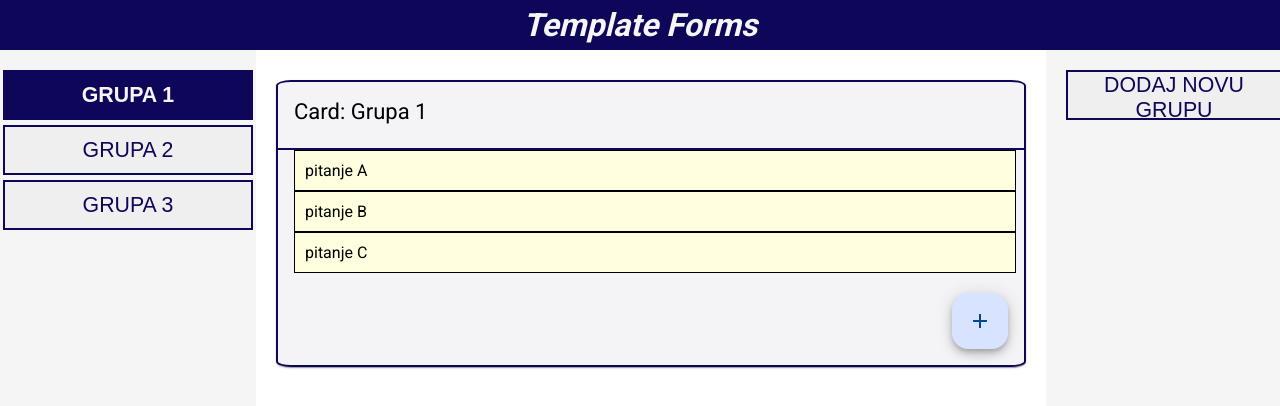
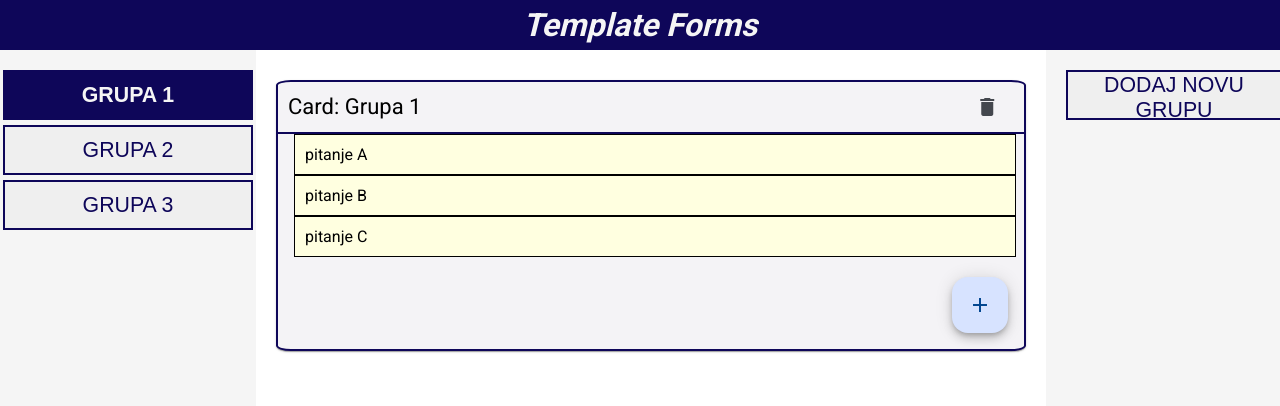
Before and after one commit to CROmarcos/TemplateForms, an Angular app in the folder frontend/: page / in a window 1280 px wide. Shown: the top 406 px of the page. Built offline with nearby package versions, Linux system fonts and the light colour scheme.

Commit message:
Brisanje grupe

```diff
--- a/frontend/src/app/app.component.html
+++ b/frontend/src/app/app.component.html
@@ -12,7 +12,7 @@
     </div>
     <div class="center-panel">
       <ng-container *ngIf="selectedCard as card">
-        <app-card [text]="card.text"></app-card>
+        <app-card [text]="card.text" (delete)="deleteCard(selectedCard)"></app-card>
       </ng-container>
     </div>
     <div class="side-panel">
--- a/frontend/src/app/app.component.ts
+++ b/frontend/src/app/app.component.ts
@@ -45,4 +45,9 @@ export class AppComponent {
     this.cards.push(newCard);
     this.selectedCard = newCard;
   }
+
+  deleteCard(cardToDelete: any) {
+    this.cards = this.cards.filter(card => card.id !== cardToDelete.id);
+    this.selectedCard = this.cards.length ? this.cards[0] : null;
+  }
 }
--- a/frontend/src/app/components/card/card.component.html
+++ b/frontend/src/app/components/card/card.component.html
@@ -1,6 +1,13 @@
 <mat-card>
     <mat-card-header>
-        <mat-card-title>Card: {{text}}</mat-card-title>
+        <div class="titleholder">
+            <mat-card-title>Card: {{text}}</mat-card-title>
+        </div>
+        <div class="actionholder">
+            <button mat-icon-button color="warn" (click)="deleteCard()" aria-label="Obriši grupu pitanja">
+                <mat-icon>delete</mat-icon>
+            </button>
+        </div>
     </mat-card-header>
 
     <mat-card-content>
--- a/frontend/src/app/components/card/card.component.scss
+++ b/frontend/src/app/components/card/card.component.scss
@@ -11,6 +11,7 @@ mat-card {
     &-header {
         width: 100%;
         height: 50px;
+        padding: 0;
         border-bottom: rgb(14, 6, 89) 2pt solid;
         font-size: 18pt;
     }
@@ -53,3 +54,19 @@ mat-card {
     right: 16px;
     z-index: 10;
 }
+
+.titleholder {
+    width: 90%;
+    height: 100%;
+    display: flex;
+    align-items: center;
+    padding-left: 10px;
+}
+
+.actionholder {
+    width: 10%;
+    height: 100%;
+    display: flex;
+    justify-content: center;
+    align-items: center;
+}
--- a/frontend/src/app/components/card/card.component.ts
+++ b/frontend/src/app/components/card/card.component.ts
@@ -1,4 +1,4 @@
-import { Component, Input } from '@angular/core';
+import { Component, Input, Output, EventEmitter } from '@angular/core';
 import { CommonModule } from '@angular/common';
 import { MatCardModule } from '@angular/material/card';
 import { MatFormFieldModule } from '@angular/material/form-field';
@@ -15,6 +15,7 @@ import { MatIconModule } from '@angular/material/icon';
 })
 export class CardComponent {
   @Input() text: string = '';
+  @Output() delete = new EventEmitter<void>();
 
   questions = [
     'pitanje A',
@@ -30,4 +31,8 @@ export class CardComponent {
     const newQuestion = `Pitanje ${this.questions.length + 1}`;
     this.questions.push(newQuestion);
   }
+
+  deleteCard() {
+    this.delete.emit();
+  }
 }
```
